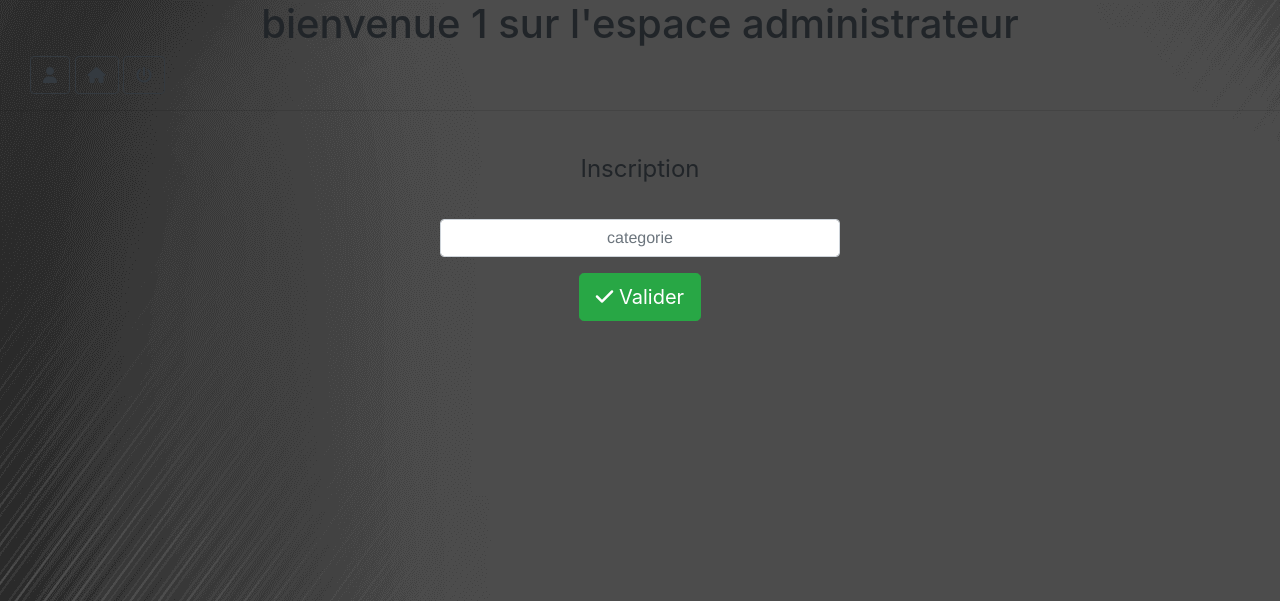
After one commit to dwwm-19120/Fil-rouge, a CodeIgniter app: page /Fil-rouge/index.php/administration/ajcat in a window 1280 px wide. The commit adds this page. Shown: the top 601 px of the page. Run offline with CodeIgniter, Linux system fonts and the light colour scheme; the visitor is signed in with stand-in values (Sample User, id 1); some libraries are stand-ins or nearby versions.

Commit message:
commencer categorie

```diff
--- a/application/config/autoload.php
+++ b/application/config/autoload.php
@@ -132,4 +132,4 @@ $autoload['language'] = array();
 |
 |	$autoload['model'] = array('first_model' => 'first');
 */
-$autoload['model'] = array('personnel');
+$autoload['model'] = array('personnel','categories');
--- a/application/controllers/administration.php
+++ b/application/controllers/administration.php
@@ -218,6 +218,49 @@ class Administration extends CI_Controller
     $this->template_admin->displayad('admin');
   }
   /**
+  * \brief page de vue des categories
+  * \return  page categorie avec tableaux de variable
+  * \author FOVIAUX Nicolas
+  * \date 18/02/2020
+  */
+   public function categorie()
+   {
+      $data["categories"]=$this->categories->list();
+      $this->template_admin->displayad('categories' , $data);
+   }
+
+  //------------------------PAS FINI---------------------------------------------------------------------------------------------------------------------------------------------------
+    /**
+  * \brief page d'ajout categorie
+  * \return  page formulaire d'ajout categorie
+  * \author FOVIAUX Nicolas
+  * \date 18/02/2020
+  */
+  public function ajcat()
+  {
+    if($this->input->post())
+    {
+      $this->form_validation->set_error_delimiters('<div class=" mr-auto ml-auto">','</div>');
+
+        $this->form_validation->set_rules( 'cat','cat' ,'required|regex_match[/^[a-züéâäàåçêëéèïîìôöòûùÿáíóú\' ñA-ZÄÅÉÖÇÜÑÀÂÉÈÔÙÛÇ|-]+$/]', array('required'=>'veuillez saisir votre nouvelle categorie','regex_match'=> 'vous utilisez des caractéres speciaux' ));
+
+        if($this->form_validation->run()==false)
+        {
+          $this->template_admin->displayad('catAj');
+        }
+        else
+        {
+
+        }
+
+    }
+    else
+    {
+      $this->template_admin->displayad('catAj');
+    }
+  }
+
+  /**
   * \brief page d'ajout de produit
   * \brief  *
   * \brief  *
@@ -231,7 +274,7 @@ class Administration extends CI_Controller
   */
     public function produits()
     {
-      $data[]= $this->produit->list();
+      $data["list"]= $this->produit->list();
       $this->template_admin->displayad('liste_Produits');
     }
 }
--- /dev/null
+++ b/application/models/categories.php
@@ -0,0 +1,15 @@
+<?php if (!defined('BASEPATH')) exit('No direct script access allowed');
+class Categories extends CI_model
+{
+    /**
+     * \brief affichage toute la bable
+     * \return table de variables
+     * \autor Nicolas FOVIAUX
+     * \date 19/02/2020
+     */
+    public function list()
+    {
+        $cat= $this->db->get('categorie');
+        return $cat->row();
+    }
+}
--- a/application/views/admin.php
+++ b/application/views/admin.php
@@ -30,7 +30,7 @@ if (isset($_SESSION["admin"]) && ($_SESSION["admin"]) == true)
         <li><a href="">espace fournisseur</a></li>
         <li><a href="">espace relation clients</a></li>
         <li><a href="<?= site_url('administration/incsrip_personel');?>">ajout de personnel</a></li>
-        <li><a href="">categories</a></li>
+        <li><a href="<?= site_url('administration/categorie');?>">categories</a></li>
         <li><a href="">commandes</a></li>
         <li><a href="">ligne de commande</a></li>
     </ul>
--- /dev/null
+++ b/application/views/catAj.php
@@ -0,0 +1,17 @@
+<?php echo form_open("administration/incsrip_personel",'class="form_control"');?>
+                <fieldset class=" container p-4 ">
+                    <legend class="text-center col-xl-2 col-sm-4 ml-auto mr-auto ">Inscription</legend>
+                        <div class='row form-group mr-auto ml-auto'>
+                            <div class="container col-xl-6 col-sm-12">
+                            <div class="row" >
+                                <label for="nom" ></label>
+                                <input type="text" name="cat" class="form-control col-8 mr-auto ml-auto text-center fontAwesome" placeholder="categorie" >
+                                <?php  echo  form_error("cat");?>
+                            </div>
+                            </div>
+                        </div>
+                    <div class="row form-group justify-content-around ">
+                        <button type="submit" class="btn btn-success btn-lg " name="FICheck" ><i class="fas fa-check"></i> Valider</button>
+                    </div>
+                </fieldset>
+<?php echo form_close();?>
```
Also changed, not shown: application/views/categories.php (added, +39 -0 lines). Lines whose indentation alone changed are shown as unchanged.
